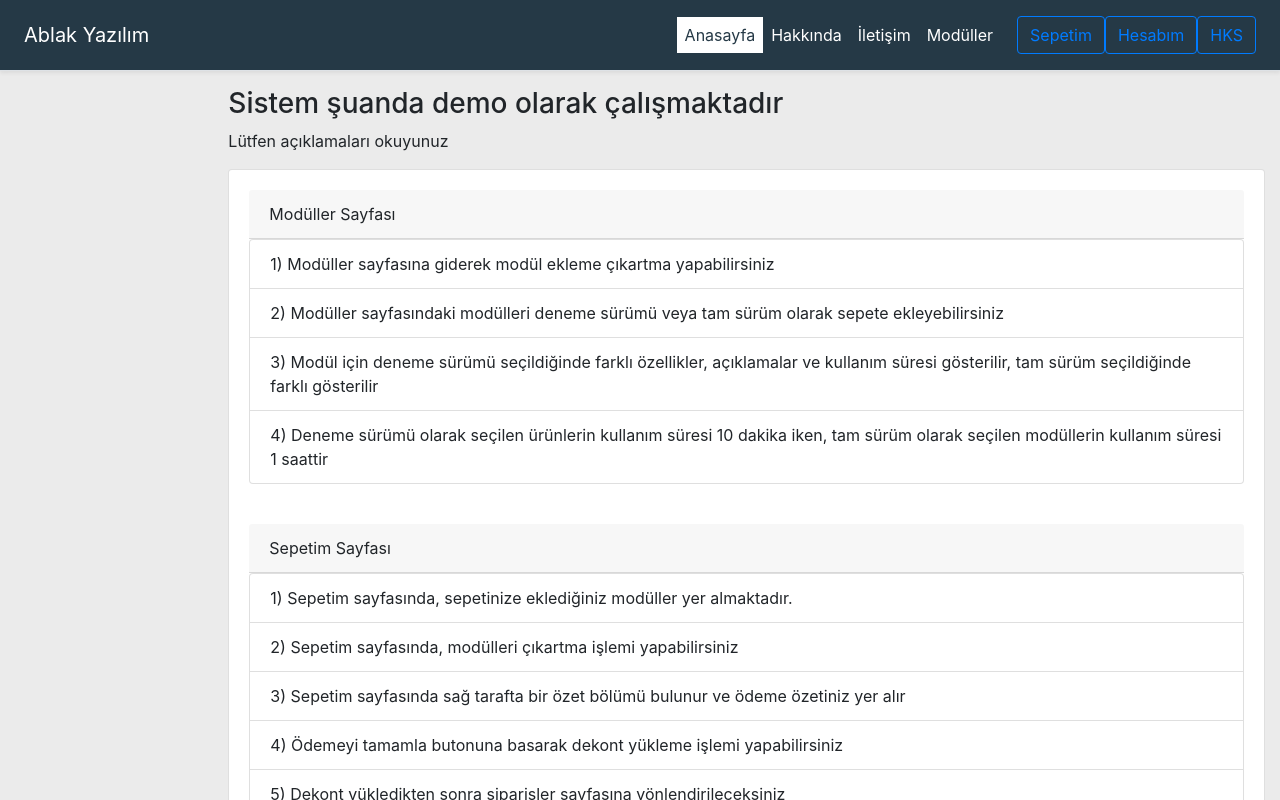
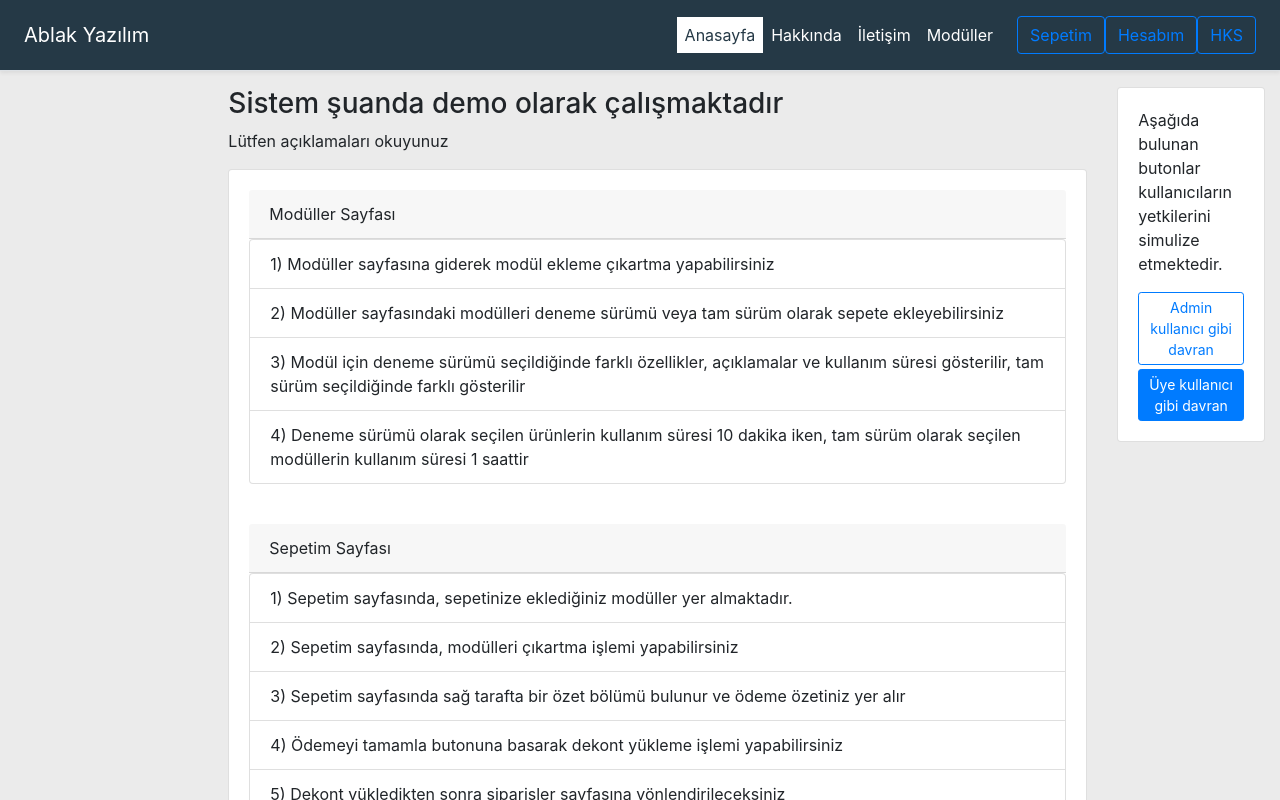
Before and after one commit to hasanablak/vue-satis-basvuru, a Vue app: page / in a window 1280 px wide. Shown: the top 800 px of the page. Built offline with nearby package versions, Linux system fonts and the light colour scheme.

Commit message:
Home sayfasından gereksizleri sildim

```diff
--- a/src/views/Home.vue
+++ b/src/views/Home.vue
@@ -1,5 +1,7 @@
 
 <template>
+	<div class="row">
+		<div class="col">
 			<h3>Sistem şuanda demo olarak çalışmaktadır</h3>
 			<p>Lütfen açıklamaları okuyunuz</p>
 			<div class="card">
@@ -12,14 +14,16 @@
 							1) Modüller sayfasına giderek modül ekleme çıkartma yapabilirsiniz
 						</li>
 						<li class="list-group-item">
-					2) Modüller sayfasındaki modülleri deneme sürümü veya tam sürüm olarak sepete ekleyebilirsiniz
+							2) Modüller sayfasındaki modülleri deneme sürümü veya tam sürüm olarak sepete
+							ekleyebilirsiniz
 						</li>
 						<li class="list-group-item">
 							3) Modül için deneme sürümü seçildiğinde farklı özellikler, açıklamalar ve kullanım süresi
 							gösterilir, tam sürüm seçildiğinde farklı gösterilir
 						</li>
 						<li class="list-group-item">
-					4) Deneme sürümü olarak seçilen ürünlerin kullanım süresi 10 dakika iken, tam sürüm olarak seçilen
+							4) Deneme sürümü olarak seçilen ürünlerin kullanım süresi 10 dakika iken, tam sürüm olarak
+							seçilen
 							modüllerin kullanım süresi 1 saattir
 						</li>
 					</ul>
@@ -33,11 +37,14 @@
 							1) Sepetim sayfasında, sepetinize eklediğiniz modüller yer almaktadır.
 						</li>
 						<li class="list-group-item">2) Sepetim sayfasında, modülleri çıkartma işlemi yapabilirsiniz</li>
-				<li class="list-group-item">3) Sepetim sayfasında sağ tarafta bir özet bölümü bulunur ve ödeme özetiniz
+						<li class="list-group-item">3) Sepetim sayfasında sağ tarafta bir özet bölümü bulunur ve ödeme
+							özetiniz
 							yer alır</li>
-				<li class="list-group-item">4) Ödemeyi tamamla butonuna basarak dekont yükleme işlemi yapabilirsiniz
+						<li class="list-group-item">4) Ödemeyi tamamla butonuna basarak dekont yükleme işlemi
+							yapabilirsiniz
 						</li>
-				<li class="list-group-item">5) Dekont yükledikten sonra siparişler sayfasına yönlendirileceksiniz</li>
+						<li class="list-group-item">5) Dekont yükledikten sonra siparişler sayfasına
+							yönlendirileceksiniz</li>
 						<li class="list-group-item">
 							6) Dekont yüklendikten sonra kullanıcının e-posta adresine otomatik olarak bir fatura
 							gönderilecektir (henüz yapılmadı)
@@ -53,7 +60,8 @@
 							1) Bu sayfada gösterilen siparişler demo amaçlı konulmuştur
 						</li>
 						<li class="list-group-item">
-					2) Kullanıcının satın alma işlemi gerçekleştirdiği modüller sipariş olarak gruplanarak bu sayfada
+							2) Kullanıcının satın alma işlemi gerçekleştirdiği modüller sipariş olarak gruplanarak bu
+							sayfada
 							gösterilir
 						</li>
 					</ul>
@@ -67,40 +75,47 @@
 							1) Bu sayfa sistemin işleyen sayfası, modüllerin kullanıldığı sayfa olarak düşünülmüştür
 						</li>
 						<li class="list-group-item">
-					2) Modüllerin nasıl işlediğini bilmediğim için kullanıcıya tanımlanacak olan modülleri birer sayfa
-					gibi düşünülmüştür. Modüllerin kullanım süresi bittikten sonra ilgili modülün sayfasına giremez.<br>
+							2) Modüllerin nasıl işlediğini bilmediğim için kullanıcıya tanımlanacak olan modülleri birer
+							sayfa
+							gibi düşünülmüştür. Modüllerin kullanım süresi bittikten sonra ilgili modülün sayfasına
+							giremez.<br>
 							Modül kullanım süresi, modül ile yapılan işlem adedi olarak da değerlendirilebilir.
 						</li>
 						<li class="list-group-item">
-					3) Modül deneme süresi ise 10 dakika, tam sürüm ise 1 saat sonra yok olacak şekilde ayarlanacaktır
+							3) Modül deneme süresi ise 10 dakika, tam sürüm ise 1 saat sonra yok olacak şekilde
+							ayarlanacaktır
 						</li>
 						<li class="list-group-item">
-					4) Modüller arasında kullanımı ücretsiz olan modüller de bulunmamaktadır. Bu modüller kullanıcıya
+							4) Modüller arasında kullanımı ücretsiz olan modüller de bulunmamaktadır. Bu modüller
+							kullanıcıya
 							otomatik olarak tanımlanır.
 						</li>
 					</ul>
+				</div>
+			</div>
+		</div>
+		<div class="col-2">
+			<div class="card">
+				<div class="card-body">
+					<p class="card-text">Aşağıda bulunan butonlar kullanıcıların yetkilerini simulize
+						etmektedir.</p>
+					<button class="btn btn-outline-primary btn-sm" :class="storeAuth.type == 'admin' && 'active'"
+						@click="storeAuth.setType('admin')">Admin kullanıcı gibi davran</button>
+					<button class="btn btn-outline-primary mt-1 btn-sm" :class="storeAuth.type == 'user' && 'active'"
+						@click="storeAuth.setType('user')">Üye kullanıcı gibi
+						davran</button>
+				</div>
+			</div>
 		</div>
 	</div>
 </template>
 
 <script setup>
 import { ref, computed } from 'vue';
-import { useCounterStore } from '@/stores/counter'
+import { useAuthStore } from '@/stores/auth'
 
-const storeCounter = useCounterStore();
+const storeAuth = useAuthStore();
 
-const counter = ref(0);
 
-const increaseCounter = () => {
-	counter.value++;
-}
-
-const decreaseCounter = () => {
-	counter.value--;
-}
-
-const tekCift = computed(() => {
-	return counter.value % 2 == 0 ? 'Çift' : 'Tek'
-})
 
 </script>
```
Lines whose indentation alone changed are shown as unchanged.
